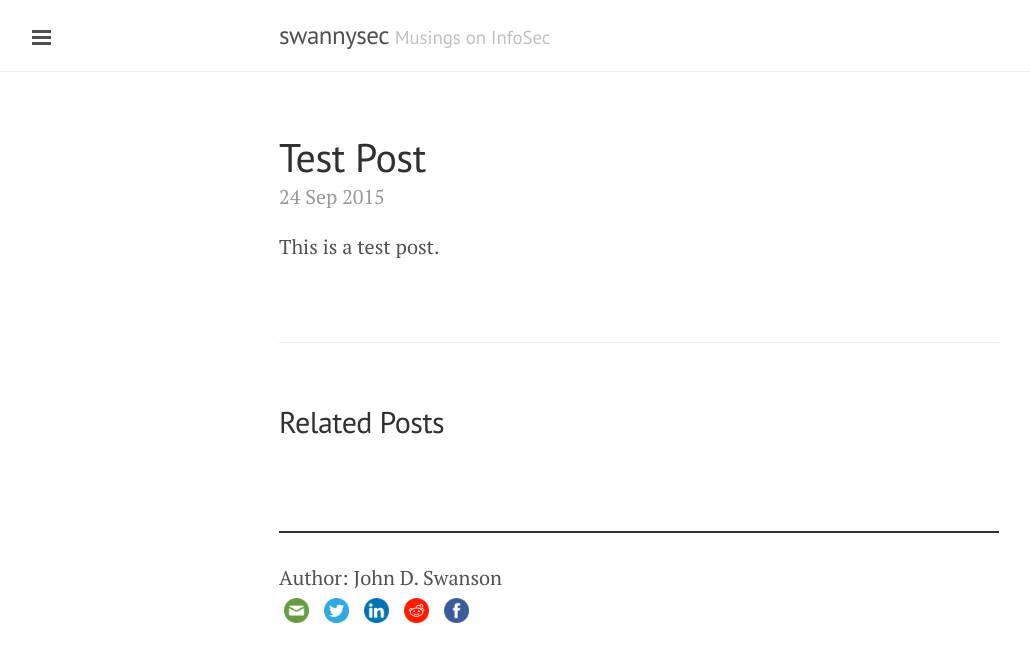
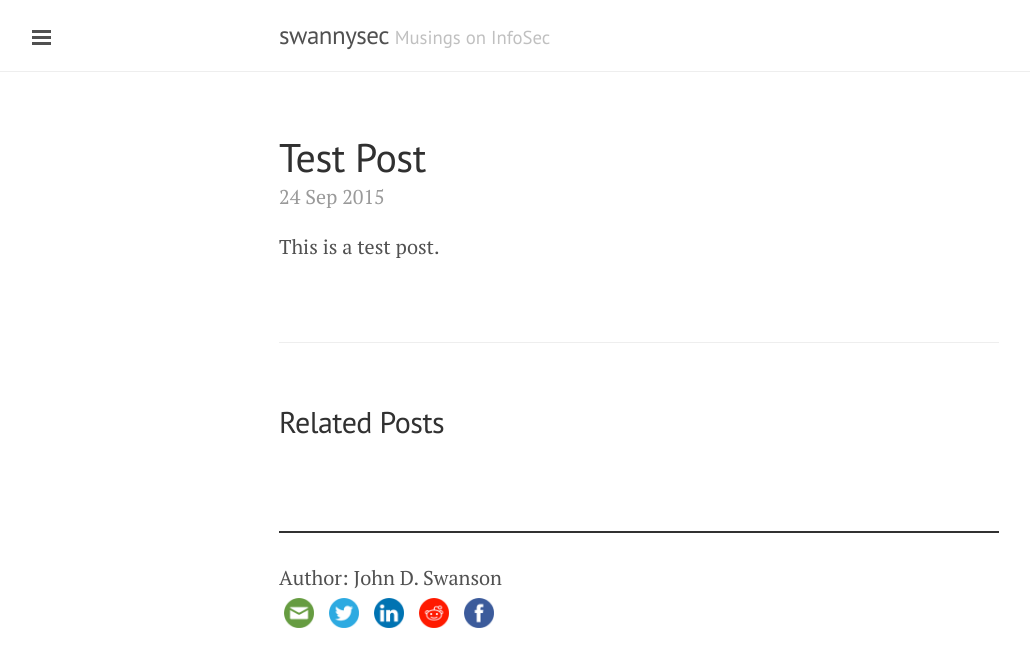
Before and after one commit to swannysec/swannysec.github.io, a Jekyll site: the page built from _posts/2015-09-24-test-post.markdown, in a window 1280 px wide. Shown: the top 667 px of the page, without its empty margins (1-1031 px from the left). Built offline with Jekyll 4.4.1, drawn with Linux system fonts in a browser that asks for light colours; comment, search, counter and statistics services are not loaded.

Commit message:
Social buttons #6.

```diff
--- a/_layouts/post.html
+++ b/_layouts/post.html
@@ -31,7 +31,7 @@ layout: default
 </div>
 <style type="text/css">
 #share-buttons img {
-  width: 35px;
+  width: 40px;
   padding: 5px;
   border: 0;
   box-shadow: 0;
@@ -44,7 +44,7 @@ layout: default
           <img src="https://swannysec.github.io/public/email.png" alt="Email" />
       </a>
   <!-- Twitter -->
-      <a href="https://twitter.com/share?url={{ site.url }}{{ page.url }}&amp;text={{ page.title }}%20from%20swannysec&amp;hashtags=infosec" target="_blank">
+      <a href="https://twitter.com/share?url={{ site.url }}{{ page.url }}&amp;text={{ page.title }}%20from%20swannysec:&amp;hashtags=infosec" target="_blank">
           <img src="https://swannysec.github.io/public/twitter.png" alt="Twitter" />
       </a>
   <!-- LinkedIn -->
```
